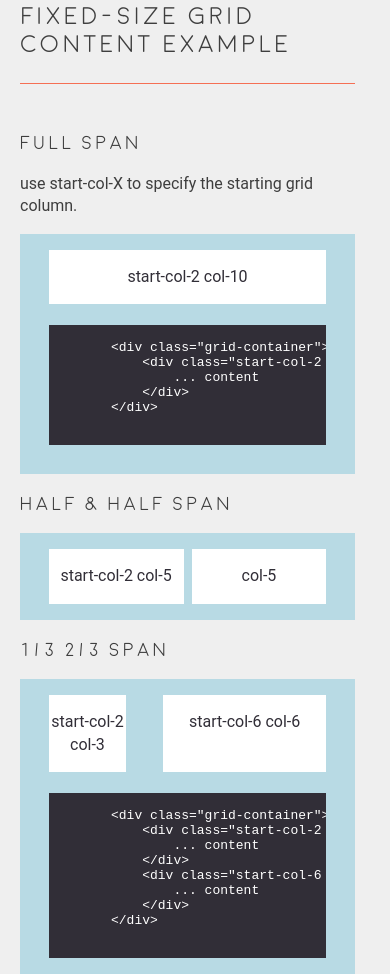
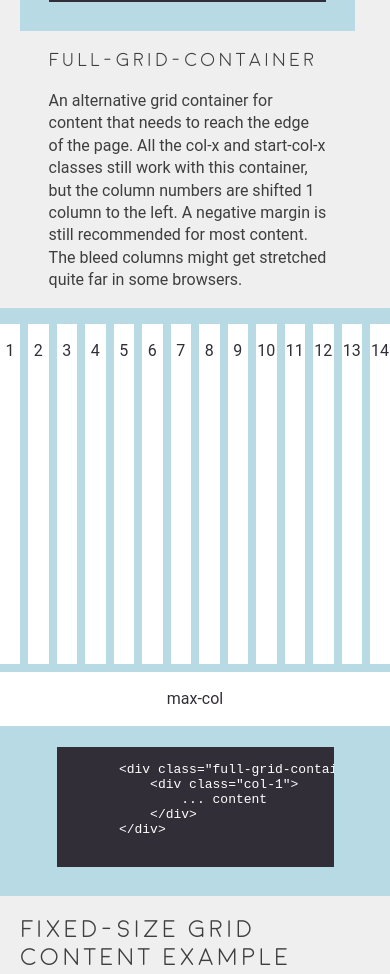
Before and after one commit to jasonxuDrop/IAT-339-Ecommerce-Website, a plain HTML site: page grid-example.html in a window 390 px wide. Shown: the part 1026-2000 px from the top of the page. Drawn offline with Linux system fonts and the light colour scheme.

Commit message:
Added .full-grid-container (see grid-example.html)

```diff
--- a/css/grid.css
+++ b/css/grid.css
@@ -7,6 +7,19 @@
     width: 100%;
     max-width: 1240px;
     margin: 0 auto;
+}
+
+/* alternative grid-container that goes to the edge of the page */
+.full-grid-container {
+    display: grid;
+    grid-template-columns:
+        [full-start] minmax(80px, 1fr)
+        [main-start] repeat(12, minmax(0, 5.3125em)) [main-end]
+        minmax(80px, 1fr) [full-end];
+    grid-gap: 1.25em;
+}
+.full-grid-container > .max-col{
+    grid-column: full;
 }
 
 .grid-container-bleed {
@@ -33,6 +46,7 @@
     grid-column: 1/-1;
 }
 
+/* auto margin to minimize cramp */
 @media screen and (max-width:90em){
     .grid-container {
 	    width: calc(100vw - 215px);
@@ -40,10 +54,18 @@
     }
 }
 
+/* "mobile-" size */
 @media screen and (max-width:45em){
     .grid-container {
 	    width: calc(100vw - 55px);
         margin: 0 20px;
+        grid-gap: .5em;
+    }
+    .full-grid-container {
+        grid-template-columns:
+            [full-start] minmax(20px, 1fr)
+            [main-start] repeat(12, minmax(0, 5.3125em)) [main-end]
+            minmax(20px, 1fr) [full-end];
         grid-gap: .5em;
     }
 
@@ -84,6 +106,12 @@
     .mobile-col-12 {
         grid-column-end: span 12 !important;
     }
+    .mobile-col-13 {
+        grid-column-end: span 13 !important;
+    }
+    .mobile-col-14 {
+        grid-column-end: span 14 !important;
+    }
 
     .mobile-start-col-1 {
         grid-column-start: 1  !important;
@@ -118,16 +146,22 @@
     .mobile-start-col-11 {
         grid-column-start: 11  !important;
     }
+    .mobile-start-col-12 {
+        grid-column-start: 12  !important;
+    }
+    .mobile-start-col-13 {
+        grid-column-start: 13  !important;
+    }
 }
 
 
 
 
 
-.grid-container.example p {
+.grid-container.example p, .full-grid-container.example p{
     text-align: center;
 }
-.grid-container.example {
+.grid-container.example, .full-grid-container.example {
     padding: 1em 0;
     background-color: #B8DAE4;
 }
@@ -175,6 +209,12 @@
 .col-12 {
     grid-column-end: span 12;
 }
+.col-13 {
+    grid-column-end: span 13;
+}
+.col-14 {
+    grid-column-end: span 14;
+}
 
 .start-col-1 {
     grid-column-start: 1;
@@ -212,3 +252,9 @@
 .start-col-12 {
     grid-column-start: 12;
 }
+.start-col-13 {
+    grid-column-start: 13;
+}
+.start-col-14 {
+    grid-column-start: 14;
+}
--- a/grid-example.html
+++ b/grid-example.html
@@ -11,12 +11,12 @@
 <body>
 
     <div class="grid-container">
-        <div class="col-12 mobile-start-col-2 mobile-col-10">
-            <p></p>
+        <div class="col-12 mobile-start-col-2 mobile-col-10 margin-top-20px">
             <a href="index.html#grids" class="flat-button small">&#x3C; back to UI Pattern Library</a>
             <h1>Grid System</h1>
             <h2 class="section-header">Grid Container</h2>
             <p id="gridparagraph">Our grid system consists of 12 columns with a 20px gutter. Many of our layouts skip the first and last column, spanning the 10 inner columns of the grid. An example of the 12 column grid is below, along with our other grid layout sizes.</p>
+            <h3>grid-container</h3>
         </div>
     </div>
 
@@ -60,6 +60,69 @@
         <pre class="start-col-2 col-10">
         <code>
         &#x3C;div class=&#x22;grid-container&#x22;&#x3E;
+            &#x3C;div class=&#x22;col-1&#x22;&#x3E;
+                ... content
+            &#x3C;/div&#x3E;
+        &#x3C;/div&#x3E;
+        </code>
+        </pre>
+    </div>
+
+    <div class="grid-container">
+        <div class="col-12 mobile-start-col-2 mobile-col-10">
+            <h3>full-grid-container</h3>
+            <p>An alternative grid container for content that needs to reach the edge of the page. All the col-x and start-col-x classes still work with this container, but the column numbers are shifted 1 column to the left. A negative margin is still recommended for most content. The bleed columns might get stretched quite far in some browsers. </p>
+        </div>
+    </div>
+    <div class="full-grid-container example">
+        <div class="col-1 grid-example tall">
+        <p>1</p>
+        </div>
+        <div class="col-1 grid-example tall">
+        <p>2</p>
+        </div>
+        <div class="col-1 grid-example tall">
+        <p>3</p>
+        </div>
+        <div class="col-1 grid-example tall">
+        <p>4</p>
+        </div>
+        <div class="col-1 grid-example tall">
+        <p>5</p>
+        </div>
+        <div class="col-1 grid-example tall">
+        <p>6</p>
+        </div>
+        <div class="col-1 grid-example tall">
+        <p>7</p>
+        </div>
+        <div class="col-1 grid-example tall">
+        <p>8</p>
+        </div>
+        <div class="col-1 grid-example tall">
+        <p>9</p>
+        </div>
+        <div class="col-1 grid-example tall">
+        <p>10</p>
+        </div>
+        <div class="col-1 grid-example tall">
+        <p>11</p>
+        </div>
+        <div class="col-1 grid-example tall">
+        <p>12</p>
+        </div>
+        <div class="col-1 grid-example tall">
+        <p>13</p>
+        </div>
+        <div class="col-1 grid-example tall">
+        <p>14</p>
+        </div>
+        <div class="max-col grid-example">
+        <p>max-col</p>
+        </div>
+        <pre class="start-col-3 col-10">
+        <code>
+        &#x3C;div class=&#x22;full-grid-container&#x22;&#x3E;
             &#x3C;div class=&#x22;col-1&#x22;&#x3E;
                 ... content
             &#x3C;/div&#x3E;
```
Also changed, not shown: build-guides.html (+1 -1 lines).
